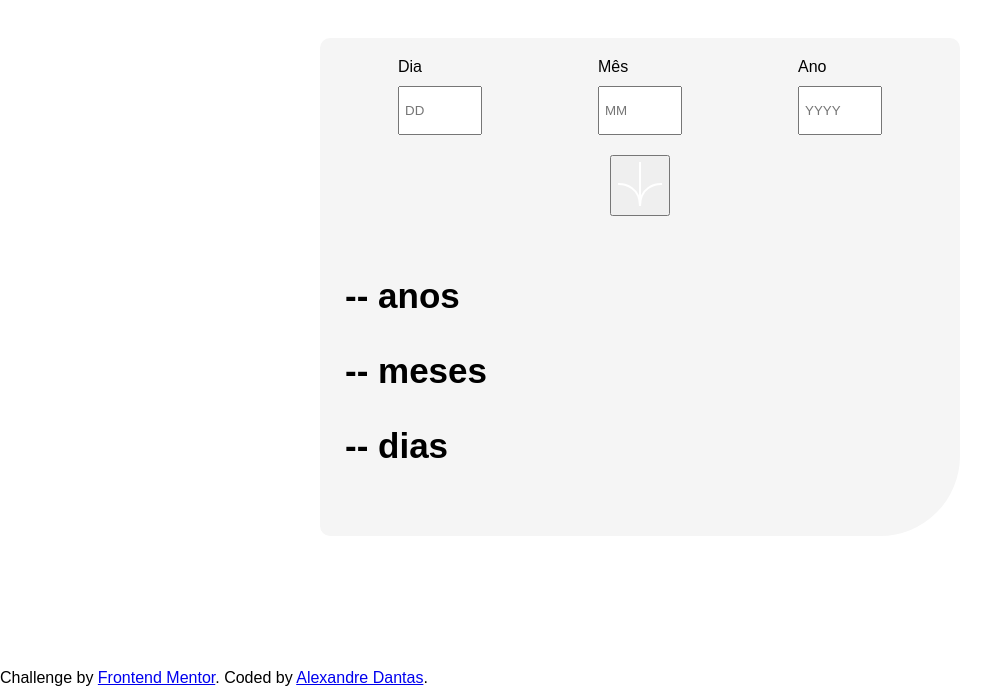
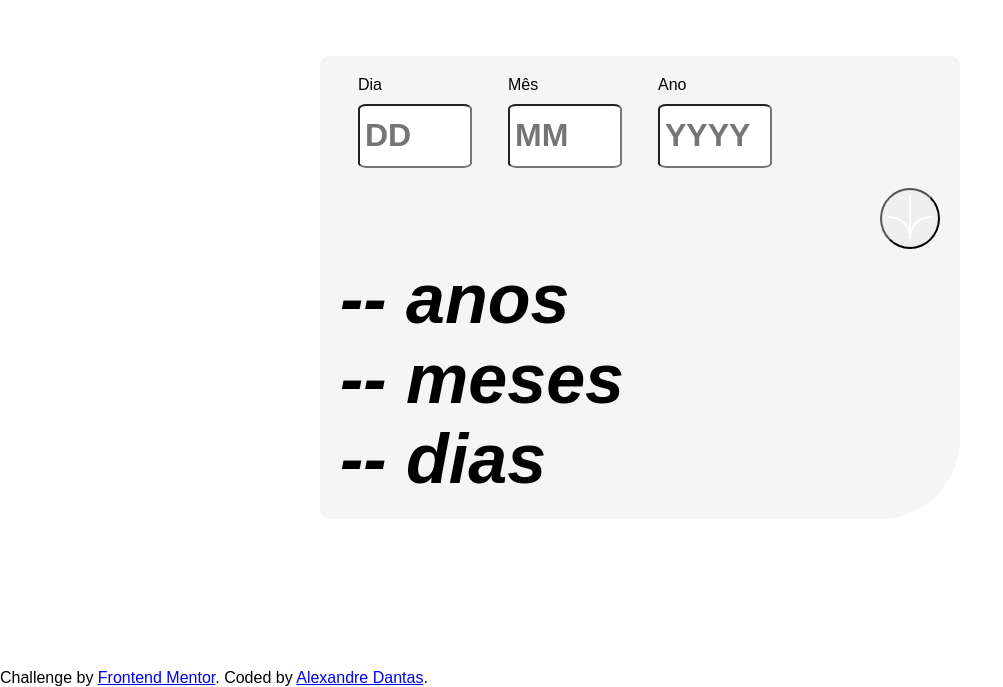
Before and after one commit to Alex-Andrer/projetoCalculadoraDeIdade, a plain HTML site: page index.html in a window 1280 px wide. Shown: the part 113-800 px from the top of the page, without its empty margins (0-1003 px from the left). Drawn offline with Linux system fonts and the light colour scheme.

Commit message:
Finalização

```diff
--- a/app.js
+++ b/app.js
@@ -89,7 +89,6 @@ const calculaIdade = () => {
 
 
   //mostra na tela
-  let resultado = `${ano} anos <br>${meses} meses <br>${dia} dias`;
-
-  document.getElementById("resultado").innerHTML = resultado;
+  let resultado = `<span>${ano}</span> anos <br><span>${meses}</span> meses <br><span>${dia}</span> dias`;
+  document.querySelector(".resultado").innerHTML = resultado;
 }
--- a/index.html
+++ b/index.html
@@ -42,11 +42,11 @@
 
     </form>
 
-    <div id="resultado">
+    <div class="resultado">
 
-      <p>-- anos</p>
-      <p>-- meses</p>
-      <p>-- dias</p>
+      -- anos
+      <br>-- meses
+      <br>-- dias
 
     </div>
 
--- a/style.css
+++ b/style.css
@@ -10,7 +10,7 @@ body {
 
 /* Estilize o contêiner principal */
 .container {
-    text-align: center;
+    text-align: right;
     padding: 20px;
     border-radius: 10px 10px 80px 10px;
     background-color: #f5f5f5;
@@ -29,6 +29,7 @@ button,
     display: flex;
     flex-direction: row;
     justify-content: space-around;
+    margin-right: 150px;
 }
 
 .dia,
@@ -39,15 +40,37 @@ button,
     text-align: start;
 }
 
-#resultado {
+.resultado {
     text-align: left;
     font-weight: bold;
-    font-size: 35px;
+    font-size: 70px;
+    font-style: italic;
+}
+
+.resultado_novo{
+    line-height: 5;
+}
+
+
+
+button{
+    border-radius: 50%;
+}
+
+button:hover{
+    color: blueviolet;
+}
+
+span{
+    color: blueviolet;
 }
 
 input {
-    width: 70px;
-    height: 35px;
+    width: 100px;
+    height: 50px;
+    font-weight: bold;
+    font-size: 32px;
+    border-radius: 7.5%;
 }
 
 .rodape {
```
